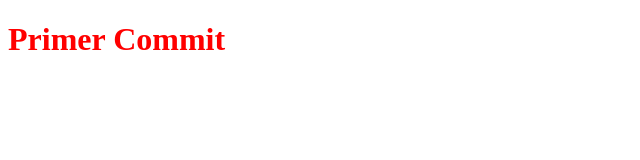
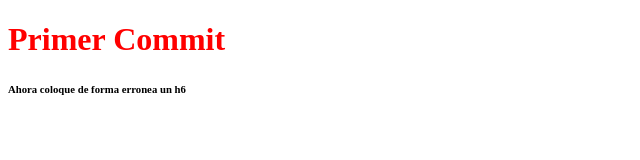
Before and after one commit to stocaimaza/lunes--borrar, a plain HTML site: page index.html in a window 1280 px wide. Shown: the whole page, without its empty margins (0-640 px from the left). Drawn offline with Linux system fonts and the light colour scheme.

Commit message:
Cambios en Master

```diff
--- a/index.html
+++ b/index.html
@@ -10,6 +10,6 @@
 </head>
 <body>
     <h1>Primer Commit</h1>
-
+    <h6>Ahora coloque de forma erronea un h6</h6>
 </body>
 </html>
```
